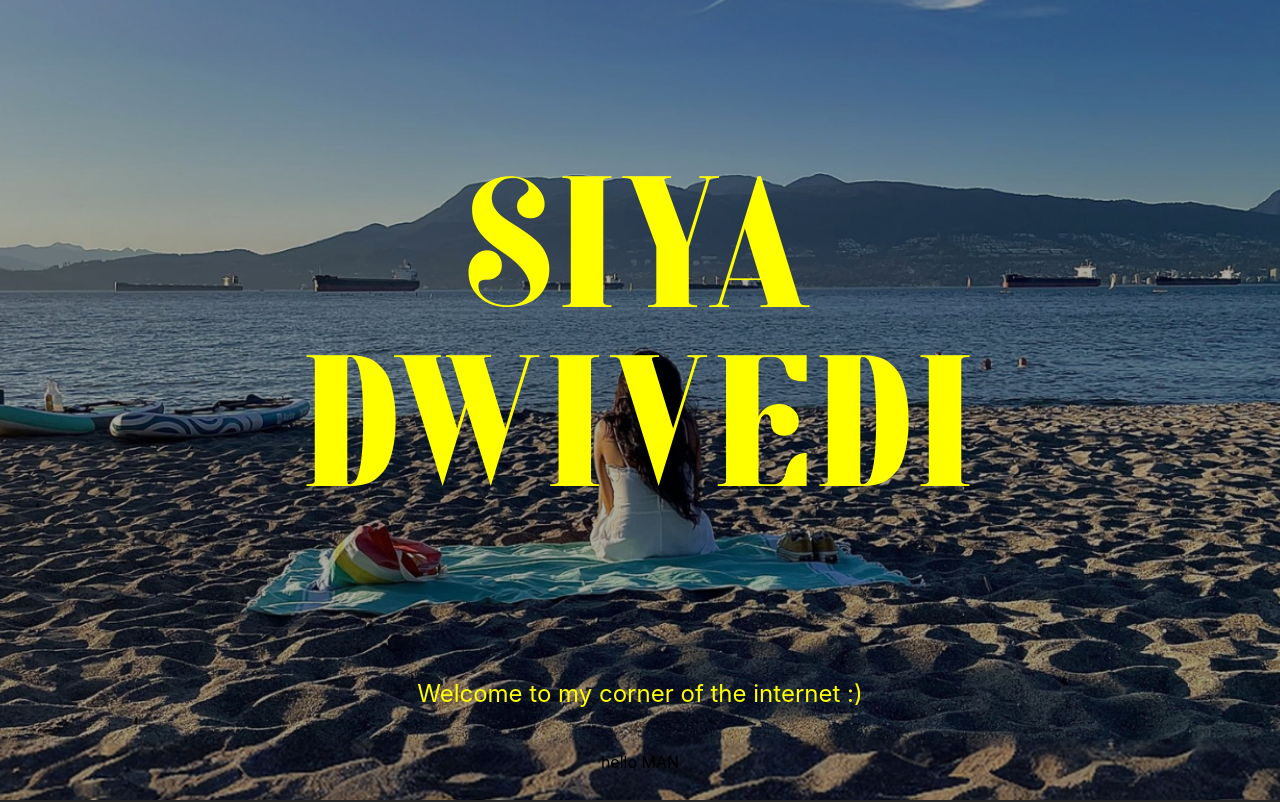
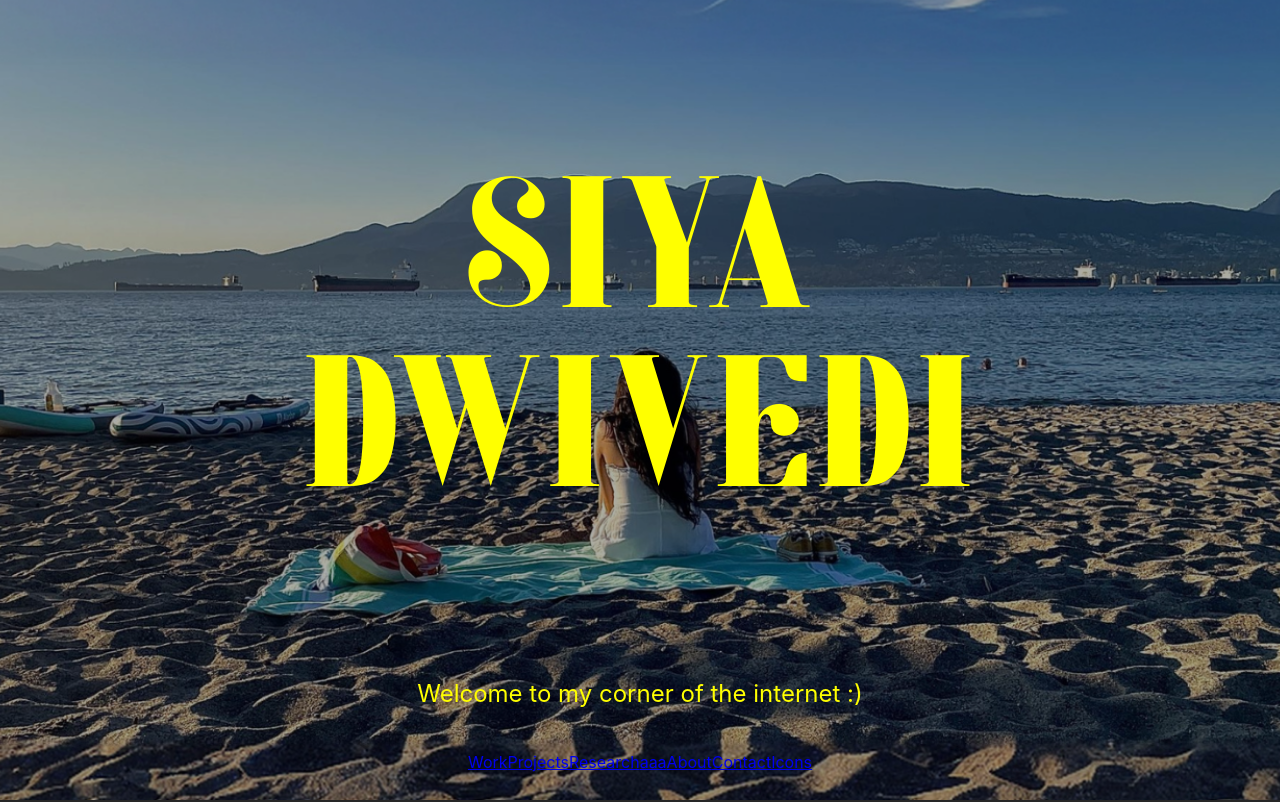
Before and after one commit to gracetownland/wii, a React (Create React App) app: page / in a window 1280 px wide. Shown: the top 802 px of the page. Built offline with nearby package versions, Linux system fonts and the light colour scheme.

Commit message:
dirty navbar added

```diff
--- a/src/NavBar.jsx
+++ b/src/NavBar.jsx
@@ -2,7 +2,29 @@ import React from 'react';
 import './NavBar.css'
 function NavBar(){
     return (
-        <>hello MAN</>
+<nav className="NavBar">
+                        <a href="/#work" className="nava">
+                            Work
+                        </a>
+                        <a href="/#projects" className="nava">
+                            Projects
+                        </a>
+                        <a href="/#research" className="nava">
+                            Research
+                        </a>
+                        <a href="/">
+                            <>aaa</>
+                        </a>
+                        <a href="/#about" className="nava">
+                            About
+                        </a>
+                        <a href="/#contact" className="nava">
+                            Contact
+                        </a>
+                        <a href="/Icons" className="nava">
+                            Icons
+                        </a>
+                    </nav>
     )
 }
 export default NavBar
```
